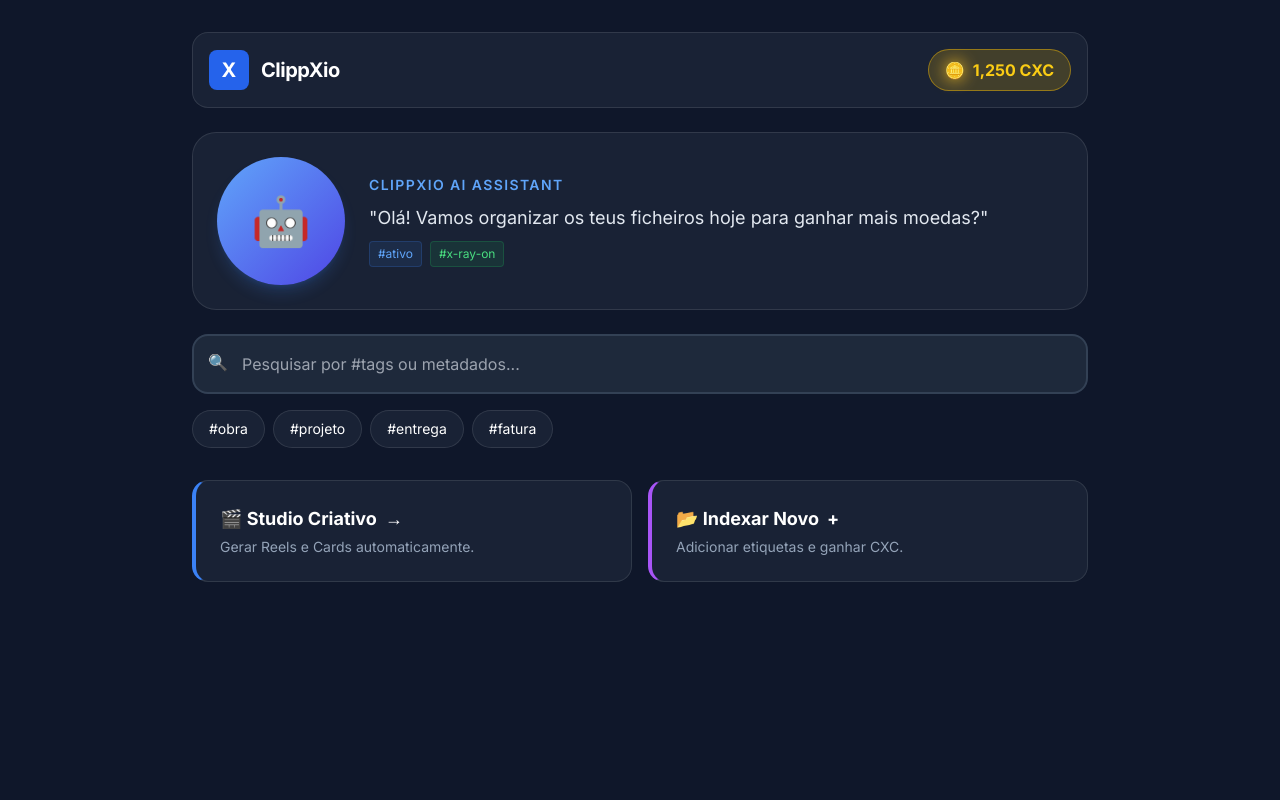
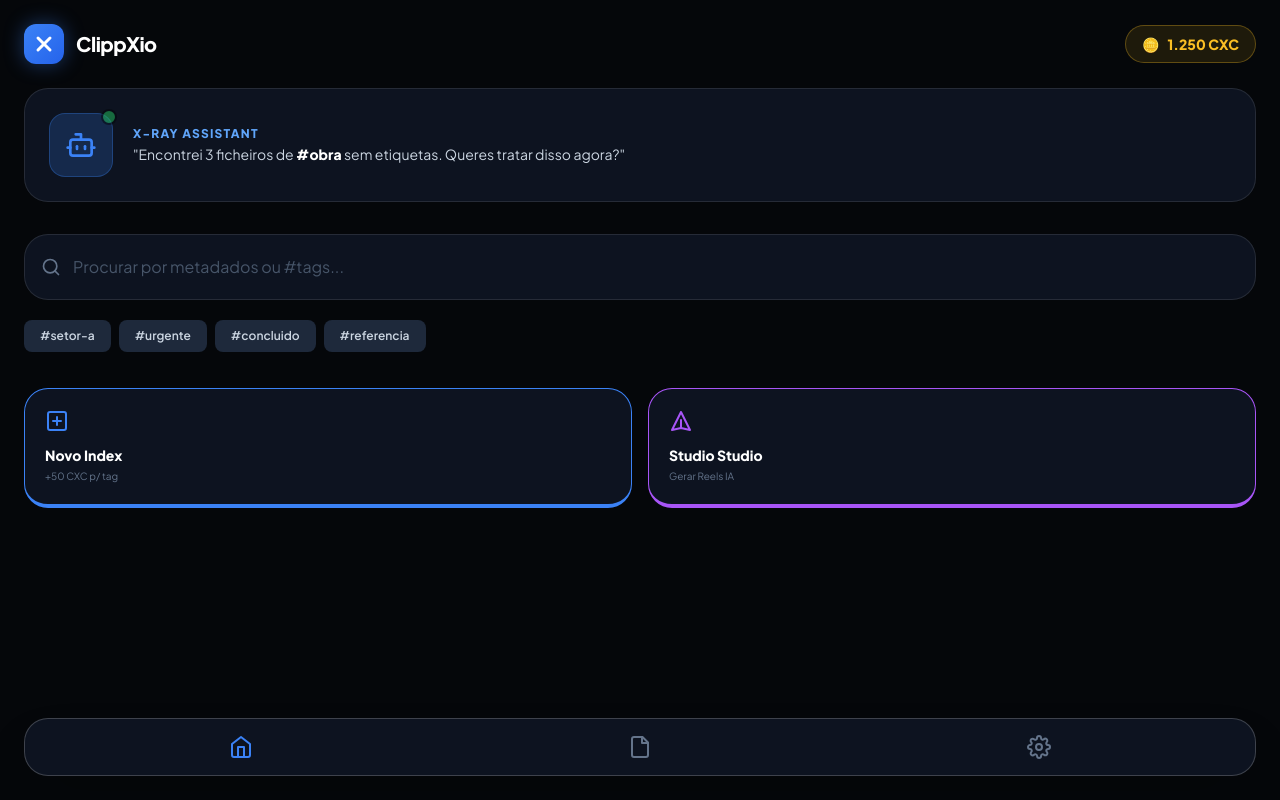
Before and after one commit to bigkdt95/4cg-core, a plain HTML site: page clippxio-app/index.html in a window 1280 px wide. Drawn offline with nearby package versions, Linux system fonts and the light colour scheme.

Commit message:
Update index.html

```diff
--- a/clippxio-app/index.html
+++ b/clippxio-app/index.html
@@ -2,89 +2,108 @@
 <html lang="pt-pt">
 <head>
     <meta charset="UTF-8">
-    <meta name="viewport" content="width=device-width, initial-scale=1.0">
-    <title>ClippXio - G4C Core</title>
+    <meta name="viewport" content="width=device-width, initial-scale=1.0, maximum-scale=1.0, user-scalable=no">
+    <title>ClippXio | G4C Core</title>
     <script src="https://cdn.tailwindcss.com"></script>
+    <link href="https://fonts.googleapis.com/css2?family=Plus+Jakarta+Sans:wght@400;600;800&display=swap" rel="stylesheet">
     <style>
-        @import url('https://fonts.googleapis.com/css2?family=Inter:wght@400;600;700&display=swap');
-        body { font-family: 'Inter', sans-serif; background: #0f172a; color: white; }
-        .glass { background: rgba(30, 41, 59, 0.7); backdrop-filter: blur(10px); border: 1px solid rgba(255,255,255,0.1); }
-        .coin-glow { filter: drop-shadow(0 0 8px #fbbf24); }
+        body {
+            font-family: 'Plus Jakarta Sans', sans-serif;
+            background-color: #05070a;
+            color: #ffffff;
+            -webkit-tap-highlight-color: transparent;
+        }
+        .glass-card {
+            background: rgba(17, 25, 40, 0.75);
+            backdrop-filter: blur(12px);
+            border: 1px solid rgba(255, 255, 255, 0.1);
+            border-radius: 24px;
+        }
+        .xray-gradient {
+            background: linear-gradient(135deg, #3b82f6 0%, #2563eb 100%);
+            box-shadow: 0 0 20px rgba(59, 130, 246, 0.4);
+        }
+        .coin-badge {
+            background: rgba(251, 191, 36, 0.1);
+            border: 1px solid rgba(251, 191, 36, 0.3);
+            color: #fbbf24;
+        }
+        .search-ring:focus-within {
+            box-shadow: 0 0 0 2px #3b82f6;
+        }
     </style>
 </head>
-<body class="p-4 md:p-8">
-    <div class="max-w-4xl mx-auto space-y-6">
+<body class="min-h-screen pb-20">
+    <!-- Header -->
+    <nav class="p-6 flex justify-between items-center">
+        <div class="flex items-center gap-3">
+            <div class="w-10 h-10 xray-gradient rounded-xl flex items-center justify-center">
+                <svg width="24" height="24" viewBox="0 0 24 24" fill="none" stroke="currentColor" stroke-width="3" stroke-linecap="round" stroke-linejoin="round"><line x1="18" y1="6" x2="6" y2="18"></line><line x1="6" y1="6" x2="18" y2="18"></line></svg>
+            </div>
+            <span class="font-extrabold text-xl tracking-tight">ClippXio</span>
+        </div>
+        <div class="coin-badge px-4 py-2 rounded-full flex items-center gap-2 font-bold text-sm">
+            <span>🪙</span>
+            <span>1.250 CXC</span>
+        </div>
+    </nav>
 
-        <!-- Header & Moedas -->
-        <header class="flex justify-between items-center glass p-4 rounded-2xl">
-            <div class="flex items-center gap-3">
-                <div class="w-10 h-10 bg-blue-600 rounded-lg flex items-center justify-center font-bold text-xl">X</div>
-                <h1 class="text-xl font-bold tracking-tight">ClippXio</h1>
+    <main class="px-6 space-y-8">
+        <!-- IA / Mascote Section -->
+        <div class="glass-card p-6 flex items-center gap-5">
+            <div class="relative">
+                <div class="w-16 h-16 bg-blue-500/20 rounded-2xl flex items-center justify-center border border-blue-500/30">
+                    <svg width="32" height="32" viewBox="0 0 24 24" fill="none" stroke="#3b82f6" stroke-width="2" stroke-linecap="round" stroke-linejoin="round"><path d="M12 8V4H8"/><rect width="16" height="12" x="4" y="8" rx="2"/><path d="M2 14h2"/><path d="M20 14h2"/><path d="M15 13v2"/><path d="M9 13v2"/></svg>
                 </div>
-            <div class="flex items-center gap-2 bg-yellow-500/20 px-4 py-2 rounded-full border border-yellow-500/50">
-                <span class="text-yellow-400 font-bold coin-glow">🪙</span>
-                <span id="balance" class="text-yellow-400 font-bold">1,250 CXC</span>
+                <div class="absolute -top-1 -right-1 w-4 h-4 bg-green-500 rounded-full border-2 border-[#05070a] animate-pulse"></div>
             </div>
-        </header>
-
-        <!-- Mascote & Mensagem IA -->
-        <section class="glass p-6 rounded-3xl flex flex-col md:flex-row items-center gap-6 relative overflow-hidden">
-            <div class="w-24 h-24 md:w-32 md:h-32 bg-gradient-to-br from-blue-400 to-indigo-600 rounded-full flex items-center justify-center text-5xl shadow-lg shadow-blue-500/20">
-                🤖
-            </div>
-            <div class="flex-1 space-y-2">
-                <h2 class="text-blue-400 font-semibold uppercase text-sm tracking-widest">ClippXio AI Assistant</h2>
-                <p id="ai-message" class="text-lg text-slate-200 leading-relaxed">"Olá! Vamos organizar os teus ficheiros hoje para ganhar mais moedas?"</p>
-                <div class="flex gap-2">
-                    <span class="px-2 py-1 bg-blue-500/10 text-blue-400 text-xs rounded border border-blue-500/20">#ativo</span>
-                    <span class="px-2 py-1 bg-green-500/10 text-green-400 text-xs rounded border border-green-500/20">#x-ray-on</span>
+            <div>
+                <p class="text-xs font-bold text-blue-400 uppercase tracking-widest mb-1">X-Ray Assistant</p>
+                <p class="text-slate-300 text-sm leading-tight">"Encontrei 3 ficheiros de <span class="text-white font-bold">#obra</span> sem etiquetas. Queres tratar disso agora?"</p>
             </div>
         </div>
-        </section>
 
-        <!-- Motor de Busca X-Ray -->
-        <section class="space-y-4">
-            <div class="relative">
-                <input type="text" placeholder="Pesquisar por #tags ou metadados..."
-                       class="w-full bg-slate-800 border-2 border-slate-700 p-4 pl-12 rounded-2xl focus:border-blue-500 outline-none transition-all">
-                <span class="absolute left-4 top-4 text-slate-400">🔍</span>
+        <!-- Central de Busca (O Core do Aplicativo) -->
+        <div class="space-y-4">
+            <div class="search-ring relative glass-card overflow-hidden transition-all">
+                <div class="absolute left-4 top-1/2 -translate-y-1/2 text-slate-500">
+                    <svg width="20" height="20" viewBox="0 0 24 24" fill="none" stroke="currentColor" stroke-width="2" stroke-linecap="round" stroke-linejoin="round"><circle cx="11" cy="11" r="8"></circle><line x1="21" y1="21" x2="16.65" y2="16.65"></line></svg>
                 </div>
-            <div class="flex gap-2 overflow-x-auto pb-2 scrollbar-hide">
-                <button class="whitespace-nowrap px-4 py-2 glass rounded-full text-sm hover:bg-blue-600 transition">#obra</button>
-                <button class="whitespace-nowrap px-4 py-2 glass rounded-full text-sm hover:bg-blue-600 transition">#projeto</button>
-                <button class="whitespace-nowrap px-4 py-2 glass rounded-full text-sm hover:bg-blue-600 transition">#entrega</button>
-                <button class="whitespace-nowrap px-4 py-2 glass rounded-full text-sm hover:bg-blue-600 transition">#fatura</button>
+                <input type="text" placeholder="Procurar por metadados ou #tags..."
+                       class="w-full bg-transparent p-5 pl-12 outline-none text-white placeholder:text-slate-600">
             </div>
-        </section>
-
-        <!-- Studio Criativo & Ações -->
-        <div class="grid grid-cols-1 md:grid-cols-2 gap-4">
-            <button class="glass p-6 rounded-2xl hover:bg-blue-600/20 transition text-left group border-l-4 border-l-blue-500">
-                <h3 class="font-bold text-lg flex items-center gap-2">
-                    🎬 Studio Criativo <span class="group-hover:translate-x-1 transition">→</span>
-                </h3>
-                <p class="text-slate-400 text-sm mt-1">Gerar Reels e Cards automaticamente.</p>
-            </button>
-            <button class="glass p-6 rounded-2xl hover:bg-purple-600/20 transition text-left group border-l-4 border-l-purple-500">
-                <h3 class="font-bold text-lg flex items-center gap-2">
-                    📂 Indexar Novo <span class="group-hover:translate-x-1 transition">+</span>
-                </h3>
-                <p class="text-slate-400 text-sm mt-1">Adicionar etiquetas e ganhar CXC.</p>
-            </button>
+            <div class="flex gap-2 overflow-x-auto no-scrollbar py-1">
+                <span class="px-4 py-2 bg-slate-800 rounded-lg text-xs font-semibold text-slate-300">#setor-a</span>
+                <span class="px-4 py-2 bg-slate-800 rounded-lg text-xs font-semibold text-slate-300">#urgente</span>
+                <span class="px-4 py-2 bg-slate-800 rounded-lg text-xs font-semibold text-slate-300">#concluido</span>
+                <span class="px-4 py-2 bg-slate-800 rounded-lg text-xs font-semibold text-slate-300">#referencia</span>
+            </div>
         </div>
 
+        <!-- Quick Actions -->
+        <div class="grid grid-cols-2 gap-4">
+            <div class="glass-card p-5 border-b-4 border-blue-500 active:scale-95 transition-transform">
+                <div class="mb-3 text-blue-500">
+                    <svg width="24" height="24" viewBox="0 0 24 24" fill="none" stroke="currentColor" stroke-width="2" stroke-linecap="round" stroke-linejoin="round"><rect width="18" height="18" x="3" y="3" rx="2"/><path d="M12 8v8"/><path d="M8 12h8"/></svg>
                 </div>
+                <h3 class="font-bold text-sm">Novo Index</h3>
+                <p class="text-[10px] text-slate-500 mt-1">+50 CXC p/ tag</p>
+            </div>
+            <div class="glass-card p-5 border-b-4 border-purple-500 active:scale-95 transition-transform">
+                <div class="mb-3 text-purple-500">
+                    <svg width="24" height="24" viewBox="0 0 24 24" fill="none" stroke="currentColor" stroke-width="2" stroke-linecap="round" stroke-linejoin="round"><path d="m12 19 9 2-9-18-9 18 9-2zm0 0v-8"/></svg>
+                </div>
+                <h3 class="font-bold text-sm">Studio Studio</h3>
+                <p class="text-[10px] text-slate-500 mt-1">Gerar Reels IA</p>
+            </div>
+        </div>
+    </main>
 
-    <script>
-        // Simulação de carregamento de dados do repositório
-        console.log("ClippXio v1.0 - Sistema G4C Core Carregado.");
-
-        // Função para simular ganho de moedas
-        function addCoins(amount) {
-            const el = document.getElementById('balance');
-            let current = parseInt(el.innerText.replace(',', ''));
-            el.innerText = (current + amount).toLocaleString() + ' CXC';
-        }
-    </script>
+    <!-- Bottom Navigation -->
+    <div class="fixed bottom-6 left-6 right-6 glass-card p-4 flex justify-around items-center border border-white/20 shadow-2xl">
+        <div class="text-blue-500"><svg width="24" height="24" viewBox="0 0 24 24" fill="none" stroke="currentColor" stroke-width="2" stroke-linecap="round" stroke-linejoin="round"><path d="m3 9 9-7 9 7v11a2 2 0 0 1-2 2H5a2 2 0 0 1-2-2z"/><polyline points="9 22 9 12 15 12 15 22"/></svg></div>
+        <div class="text-slate-500"><svg width="24" height="24" viewBox="0 0 24 24" fill="none" stroke="currentColor" stroke-width="2" stroke-linecap="round" stroke-linejoin="round"><path d="M14.5 2H6a2 2 0 0 0-2 2v16a2 2 0 0 0 2 2h12a2 2 0 0 0 2-2V7.5L14.5 2z"/><polyline points="14 2 14 8 20 8"/></svg></div>
+        <div class="text-slate-500"><svg width="24" height="24" viewBox="0 0 24 24" fill="none" stroke="currentColor" stroke-width="2" stroke-linecap="round" stroke-linejoin="round"><circle cx="12" cy="12" r="3"/><path d="M19.4 15a1.65 1.65 0 0 0 .33 1.82l.06.06a2 2 0 0 1 0 2.83 2 2 0 0 1-2.83 0l-.06-.06a1.65 1.65 0 0 0-1.82-.33 1.65 1.65 0 0 0-1 1.51V21a2 2 0 0 1-2 2 2 2 0 0 1-2-2v-.09A1.65 1.65 0 0 0 9 19.4a1.65 1.65 0 0 0-1.82.33l-.06.06a2 2 0 0 1-2.83 0 2 2 0 0 1 0-2.83l.06-.06a1.65 1.65 0 0 0 .33-1.82 1.65 1.65 0 0 0-1.51-1H3a2 2 0 0 1-2-2 2 2 0 0 1 2-2h.09A1.65 1.65 0 0 0 4.6 9a1.65 1.65 0 0 0-.33-1.82l-.06-.06a2 2 0 0 1 0-2.83 2 2 0 0 1 2.83 0l.06.06a1.65 1.65 0 0 0 1.82.33H9a1.65 1.65 0 0 0 1-1.51V3a2 2 0 0 1 2-2 2 2 0 0 1 2 2v.09a1.65 1.65 0 0 0 1 1.51 1.65 1.65 0 0 0 1.82-.33l.06-.06a2 2 0 0 1 2.83 0 2 2 0 0 1 0 2.83l-.06.06a1.65 1.65 0 0 0-.33 1.82V9a1.65 1.65 0 0 0 1.51 1H21a2 2 0 0 1 2 2 2 2 0 0 1-2 2h-.09a1.65 1.65 0 0 0-1.51 1z"/></svg></div>
+    </div>
 </body>
 </html>
```
Lines whose indentation alone changed are shown as unchanged.
